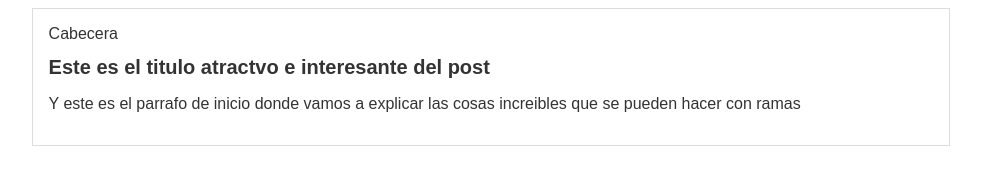
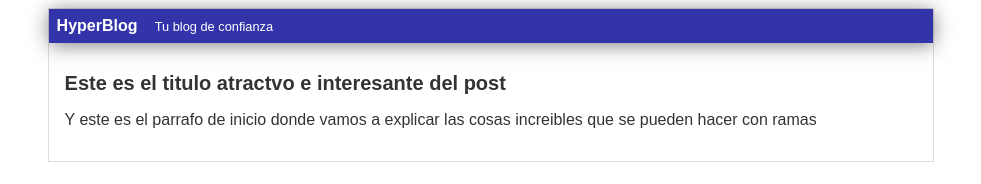
Before and after one commit to HumbertoSaw/HumbertoSaw.github.io, a plain HTML site: page blogpost.html in a window 1280 px wide. Shown: the whole page, without its empty margins (149-1130 px from the left). Drawn offline with Linux system fonts and the light colour scheme.

Commit message:
Finalizada la cabecera con disenio azul

```diff
--- a/blogpost.html
+++ b/blogpost.html
@@ -13,7 +13,7 @@
 
             <div id="cabecera">
 
-                Cabecera
+                HyperBlog <span id="Tagline">Tu blog de confianza</span>
 
             </div>
 
--- a/css/estilos.css
+++ b/css/estilos.css
@@ -6,10 +6,28 @@ body
  font-size: 16px;
 }
 
+#cabecera
+{
+    background: #33A;
+    box-shadow: 0px 2px 20px 0px rgba(0, 0, 0, 0.5);
+    color: white;
+    margin: 0;
+    padding: 0.5em;
+    font-weight: bold;
+
+}
+
+#cabecera #Tagline
+{
+    font-weight: normal;
+    padding: 0 0 0 1em;
+    font-size: 0.8em;
+}
+
 #container
 {
     width: 70%;
-    padding: 1em;
+    padding: 0;
     text-align: left;
     border: 1px solid #DDD;
     margin: 0 auto;
@@ -19,3 +37,8 @@ body
 {
     font-size: 20px;
 }
+
+#post
+{
+    padding: 1em;
+}
```
